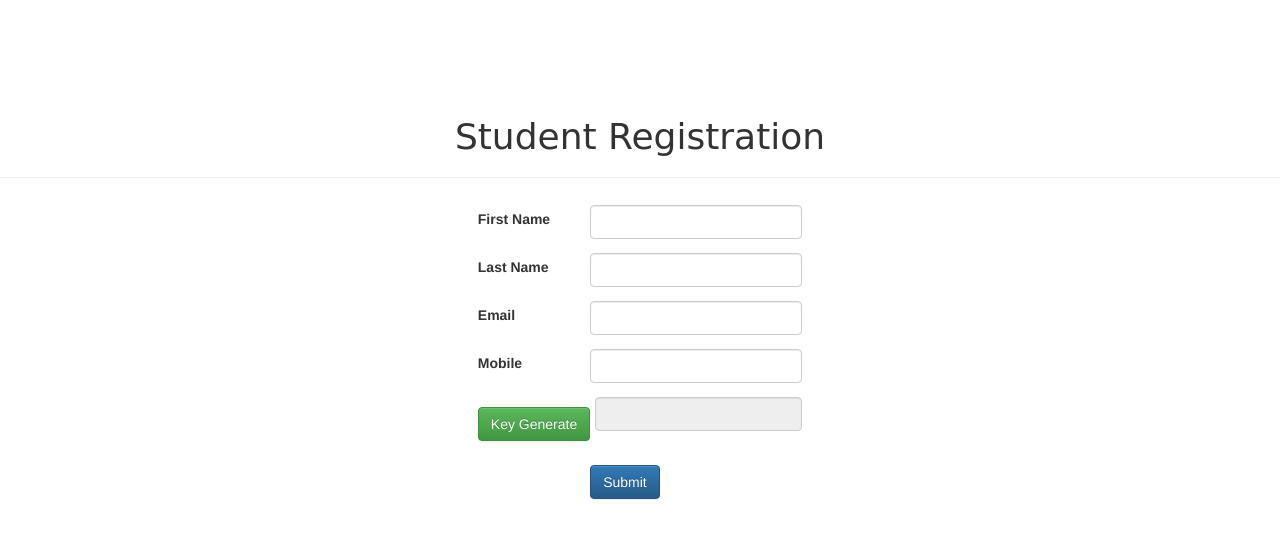
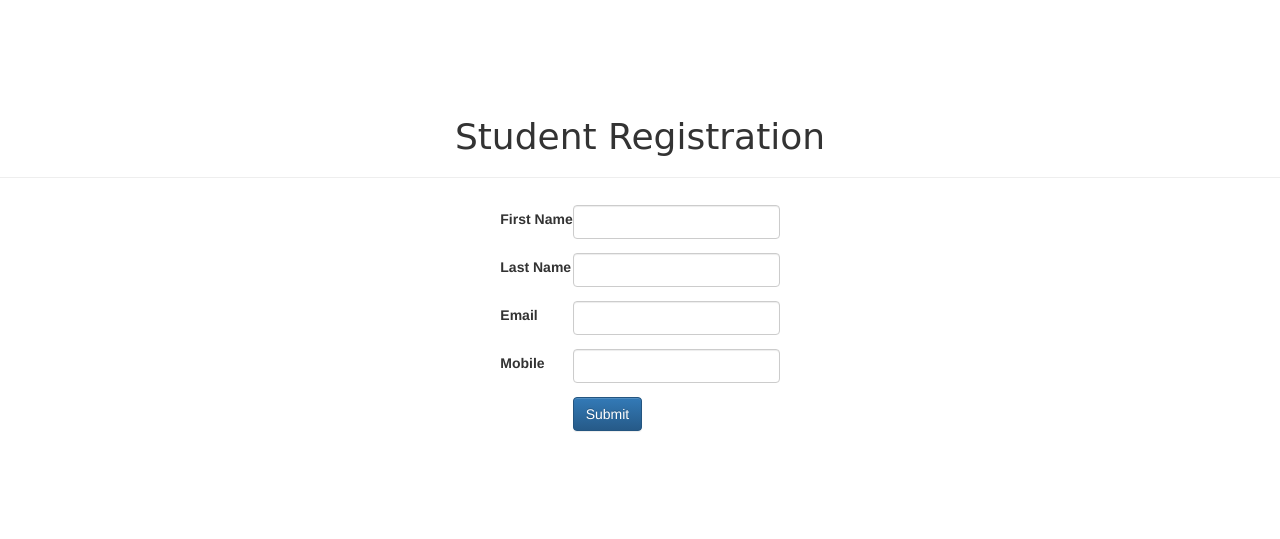
Before and after one commit to mitulp236/Convergence, a Flask app: page /camp_dashboard/1 in a window 1280 px wide. Shown: the part 51-590 px from the top of the page. Run offline with Flask 2, Linux system fonts and the light colour scheme; the visitor is signed in with stand-in values (Sample User, id 1); tables that the repository leaves empty hold one stand-in row (values such as "Sample post"); some libraries are stand-ins or nearby versions.

Commit message:
key is proccessed completly in backend !

```diff
--- a/app.py
+++ b/app.py
@@ -297,8 +297,8 @@ def generatekey():
         return render_template('backend/camp_login.html')
 
     key = key_generator()
-    return jsonify({"key": key})
-
+    #return jsonify({"key": key})
+    return key
 
 @app.route('/process', methods=['POST'])
 def process():
@@ -307,7 +307,7 @@ def process():
         lname = request.form['lname']
         email = request.form['email']
         mobile = request.form['mobile']
-        key = request.form['key']
+        key = generatekey()
         camp_id = session['camp_id']
         print(str(camp_id))
         query = Campaigner.query.filter_by(CAMP_ID=camp_id, STATUS="active").first()
@@ -335,7 +335,6 @@ def process():
                 return jsonify({"result": "Email is Already Registed ! type Othe Email !"})
 
             try:
-                print('hello')
                 query = Student_data(STUDENT_KEY=key, FIRSTNAME=fname, LASTNAME=lname, ENROLLMENT_NO='', BRANCH='',
                                      SEM=0,
                                      COLLEGE='', EMAIL=email, MOBILE=mobile, EVENT_1='', EVENT_2='', CAMP_ID=camp_id,
@@ -345,7 +344,7 @@ def process():
                 msg = "<h2 style='color:#758AA2;'>Your unique key is </h2> <h1>" + key + "</h1>"
                 send_mail(email, fname + " " + lname, msg)
                 # mail_camped_student(email, fname, key)
-                return jsonify({"result": " ", "ok": "ok"})
+                return jsonify({"result": " ", "ok": "ok", "key":key})
             except:
                 return jsonify({"result": "Something was Wrong ! please try again !  "})
     except:
--- a/templates/backend/camp_dashboard.html
+++ b/templates/backend/camp_dashboard.html
@@ -24,7 +24,7 @@ td {
 
         $(document).ready(function(){
 
-            $("#key").on("click", function(){
+           /* $("#key").on("click", function(){
 
                  $.ajax({
                     data : {
@@ -38,7 +38,7 @@ td {
 
                 })
                 event.preventDefault();
-            });
+            }); */
 
             $('form').on('submit',function(event){
                 $.ajax({
@@ -47,7 +47,6 @@ td {
                         lname : $('#lname').val(),
                         email : $('#email').val(),
                         mobile : $('#mobile').val(),
-                        key : $('#gkey').val()
                     },
                     type : 'POST',
                     url : '/process'
@@ -60,7 +59,7 @@ td {
                         document.getElementById("camp_data_form").reset();
                         swal({
                                 title: "Successfully Registered ! ",
-                                text: "",
+                                text: data.key,
                                 icon: "success",
                                 button: "Okk",
                             });
@@ -136,14 +135,14 @@ td {
             <tr><td> <label for="usr">Last Name</label> </td><td> <input type="text" class="form-control" name="lname" id="lname" required></td></tr>
         <tr><td> <label for="email">Email</label> </td><td> <input type="email" class="form-control" name="email" id="email" required></td></tr>
         <tr ><td> <label for="usr">Mobile</label></td><td> <input type="number" class="form-control" name="mobile" id="mobile" required>
-        <tr><td ><label for="usr"></label ><button  class="btn  btn-success" id="key">Key Generate</button></label></td><td style="padding-left:5px;  ">
-        <input type="text" class="form-control" name="gkey" id="gkey" disabled required><br /></td></tr>
+        <!--<tr><td ><label for="usr"></label ><button  class="btn  btn-success" id="key">Key Generate</button></label></td><td style="padding-left:5px;  ">
+        <input type="text" class="form-control" name="gkey" id="gkey" disabled required><br /></td></tr>-->
 
 
         <tr><td></td><td><input class="btn btn-primary" type="submit" name="submit" id="submit"></td></tr>
         </table>
 
-
+        </form>
 
 
 
```
